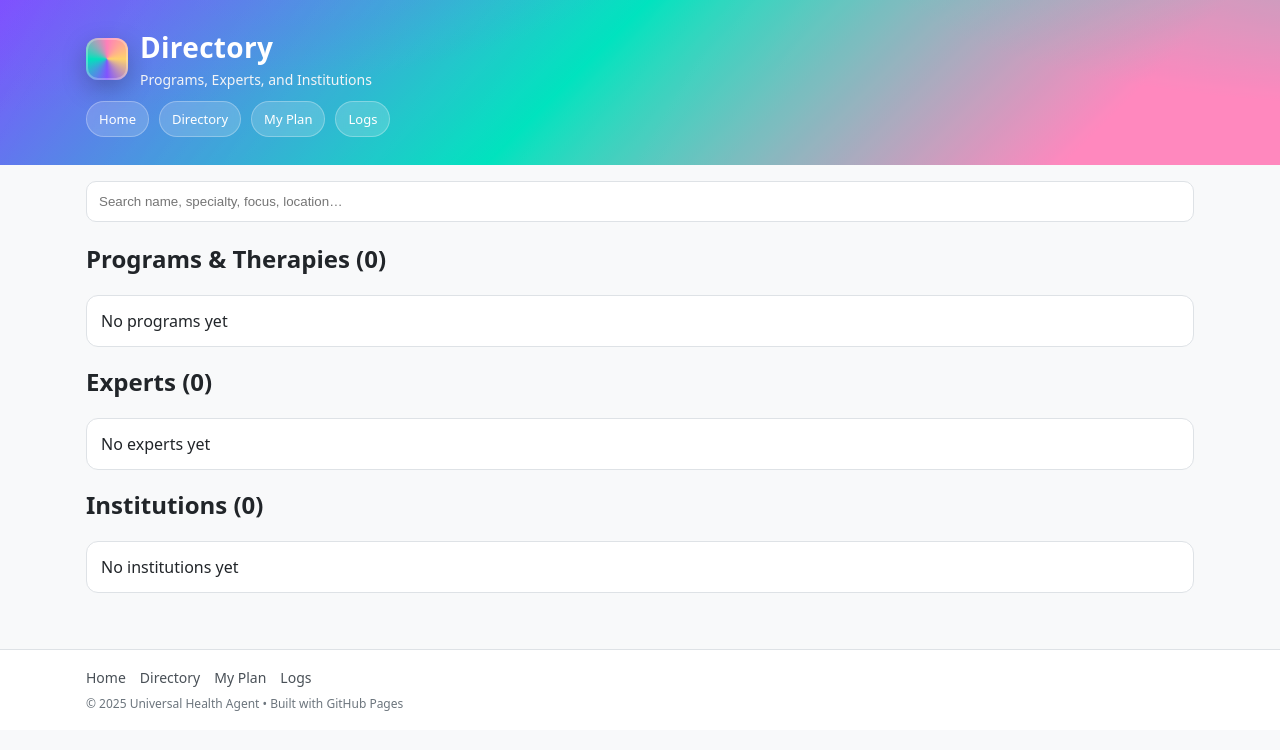
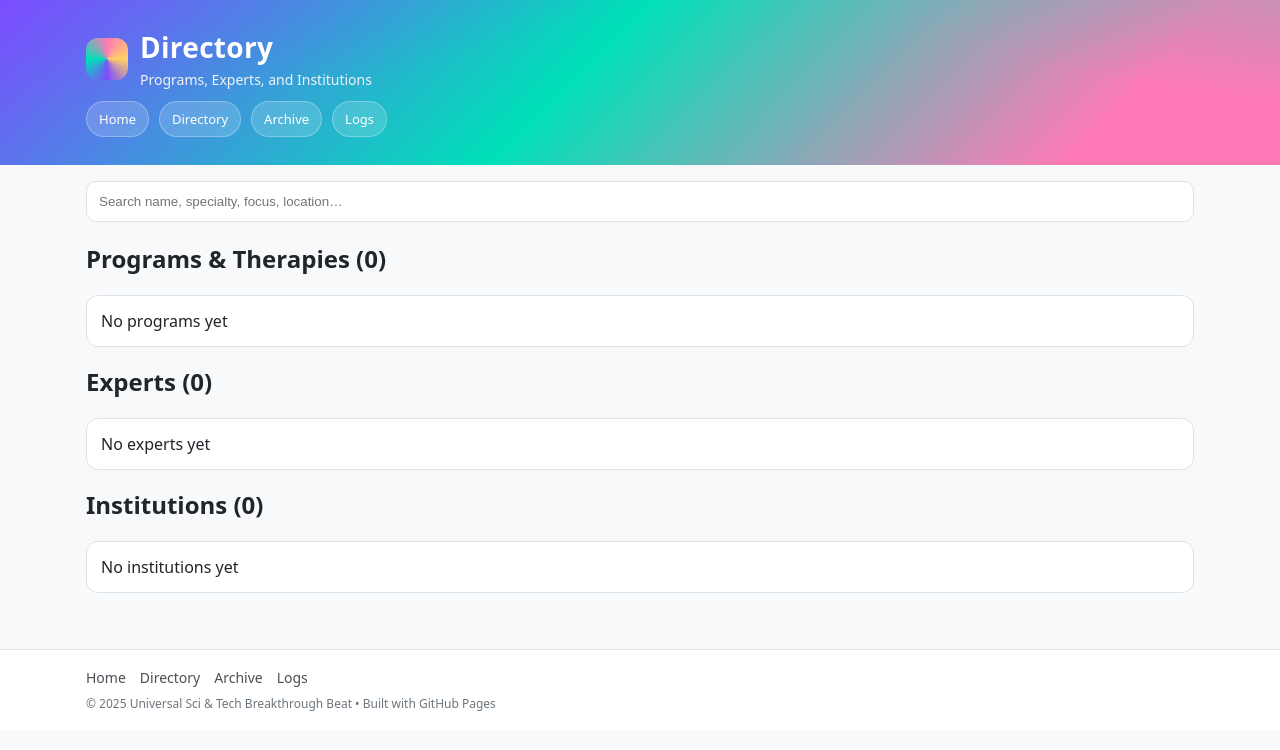
Before and after one commit to ysgill1958/Universal-Health-Agent, a plain HTML site: page output/directory.html in a window 1280 px wide. Drawn offline with Linux system fonts and the light colour scheme.

Commit message:
Add files via upload

```diff
--- a/output/directory.html
+++ b/output/directory.html
@@ -3,19 +3,16 @@
 <head>
   <meta charset="UTF-8" />
   <meta name="viewport" content="width=device-width, initial-scale=1" />
-  <title>Directory • Universal Health Agent</title>
-  <link rel="stylesheet" href="index.html" disabled> <!-- reuse styles from index via inline below -->
+  <title>Directory • Universal Sci & Tech Breakthrough Beat</title>
   <style>
     :root{--bg:#f8f9fa; --text:#212529; --muted:#6c757d; --card:#ffffff; --border:#dee2e6; --chip:#e9ecef; --chipText:#495057; --link:#0d6efd; --hdr1:#7c4dff; --hdr2:#00e0b8; --hdr3:#ff7ab6; --hdr4:#ffd166;}
     *{box-sizing:border-box}body{margin:0;font-family:system-ui,-apple-system,Segoe UI,Roboto,Arial,sans-serif;background:var(--bg);color:var(--text)}
     a{color:#0d6efd} a:hover{text-decoration:underline}
     .hero{position:relative;color:#fff;background:radial-gradient(1200px 300px at -5% -40%, rgba(124,77,255,.35), transparent 60%),radial-gradient(900px 260px at 110% -30%, rgba(0,224,184,.35), transparent 60%),linear-gradient(135deg, var(--hdr1) 0%, var(--hdr2) 45%, var(--hdr3) 85%)}
-    .hero::after{content:"";position:absolute;inset:0;background:linear-gradient(120deg, rgba(255,255,255,.25), rgba(255,255,255,0) 40%, rgba(255,255,255,.25) 80%) no-repeat;background-size:200% 200%;animation:shimmer 10s linear infinite;pointer-events:none;mix-blend-mode:soft-light}
-    @keyframes shimmer{0%{background-position:0% 0%}50%{background-position:100% 100%}100%{background-position:0% 0%}}
     .hero .container{max-width:1140px;margin:0 auto;padding:28px 16px}
-    .brand{display:flex;align-items:center;gap:12px;flex-wrap:wrap}.logo{width:42px;height:42px;border-radius:12px;background:conic-gradient(from 180deg at 50% 50%,var(--hdr1),var(--hdr2),var(--hdr3),var(--hdr4),var(--hdr1));box-shadow:0 8px 24px rgba(0,0,0,.25), inset 0 0 0 2px rgba(255,255,255,.25)}
+    .brand{display:flex;align-items:center;gap:12px;flex-wrap:wrap}.logo{width:42px;height:42px;border-radius:12px;background:conic-gradient(from 180deg at 50% 50%,var(--hdr1),var(--hdr2),var(--hdr3),var(--hdr4),var(--hdr1))}
     .title{margin:0;font-size:28px;letter-spacing:.3px}.subtitle{margin:4px 0 0 0;color:#f1f3f5;font-size:14px}
-    .navchips{display:flex;gap:10px;flex-wrap:wrap;margin-top:12px}.navchips a{display:inline-block;padding:8px 12px;border-radius:999px;font-size:13px;background:rgba(255,255,255,.16);color:#fff;border:1px solid rgba(255,255,255,.28);text-decoration:none;backdrop-filter: blur(4px)}.navchips a:hover{background:rgba(255,255,255,.26)}
+    .navchips{display:flex;gap:10px;flex-wrap:wrap;margin-top:12px}.navchips a{display:inline-block;padding:8px 12px;border-radius:999px;font-size:13px;background:rgba(255,255,255,.16);color:#fff;border:1px solid rgba(255,255,255,.28);text-decoration:none}
     .container{max-width:1140px;margin:0 auto;padding:16px}
     .card{background:#fff;border:1px solid var(--border);border-radius:12px;overflow:hidden;margin:12px 0}
     .txt{padding:14px}
@@ -34,7 +31,7 @@
           <p class="subtitle">Programs, Experts, and Institutions</p>
         </div>
       </div>
-      <nav class="navchips"><a href="index.html">Home</a><a href="directory.html">Directory</a><a href="plan.html">My Plan</a><a href="logs.html">Logs</a></nav>
+      <nav class="navchips"><a href="index.html">Home</a><a href="directory.html">Directory</a><a href="archive/index.html">Archive</a><a href="logs.html">Logs</a></nav>
     </div>
   </header>
 
@@ -45,8 +42,8 @@
 
   <footer>
     <div class="wrap">
-      <nav class="footnav"><a href="index.html">Home</a><a href="directory.html">Directory</a><a href="plan.html">My Plan</a><a href="logs.html">Logs</a></nav>
-      <div class="small">© 2025 Universal Health Agent • Built with GitHub Pages</div>
+      <nav class="footnav"><a href="index.html">Home</a><a href="directory.html">Directory</a><a href="archive/index.html">Archive</a><a href="logs.html">Logs</a></nav>
+      <div class="small">© 2025 Universal Sci & Tech Breakthrough Beat • Built with GitHub Pages</div>
     </div>
   </footer>
 
```
